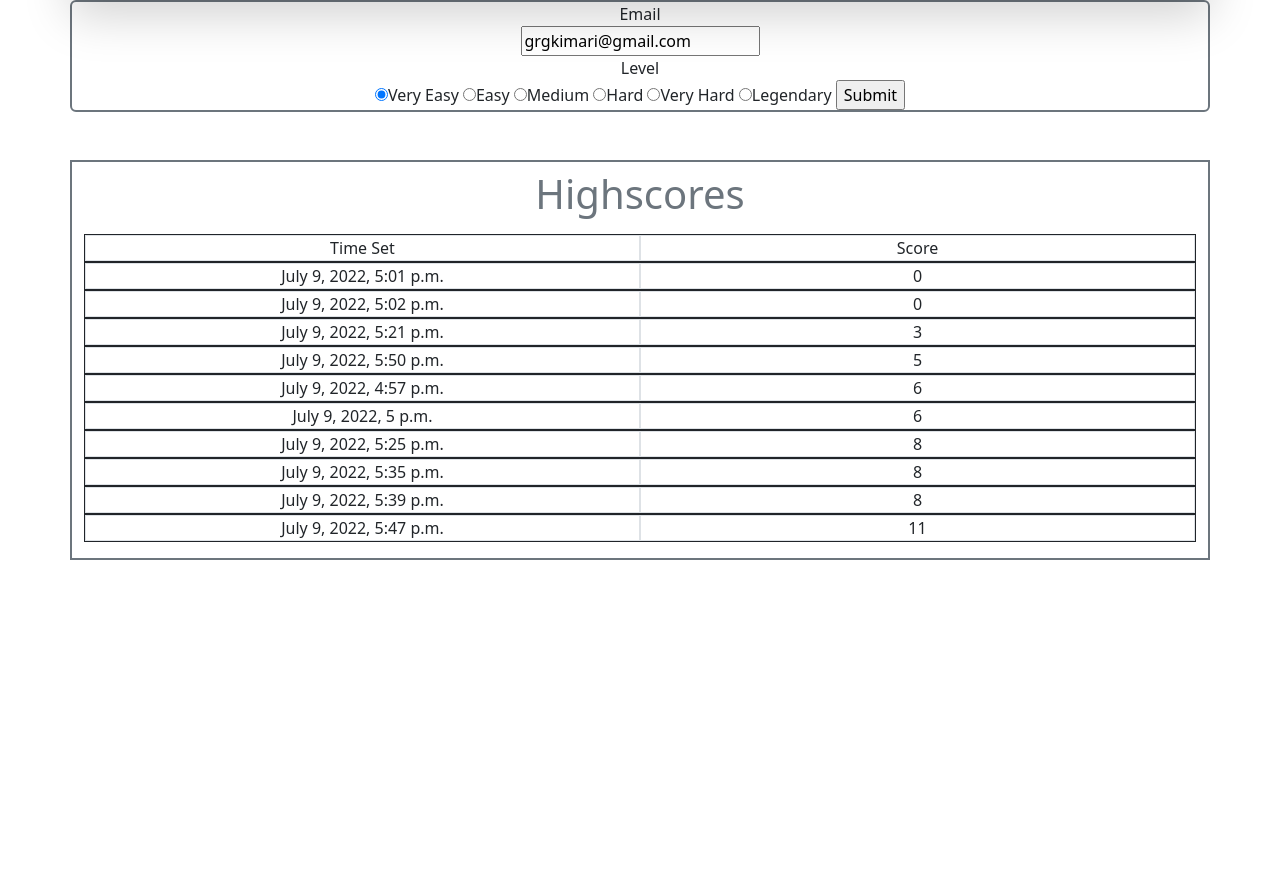
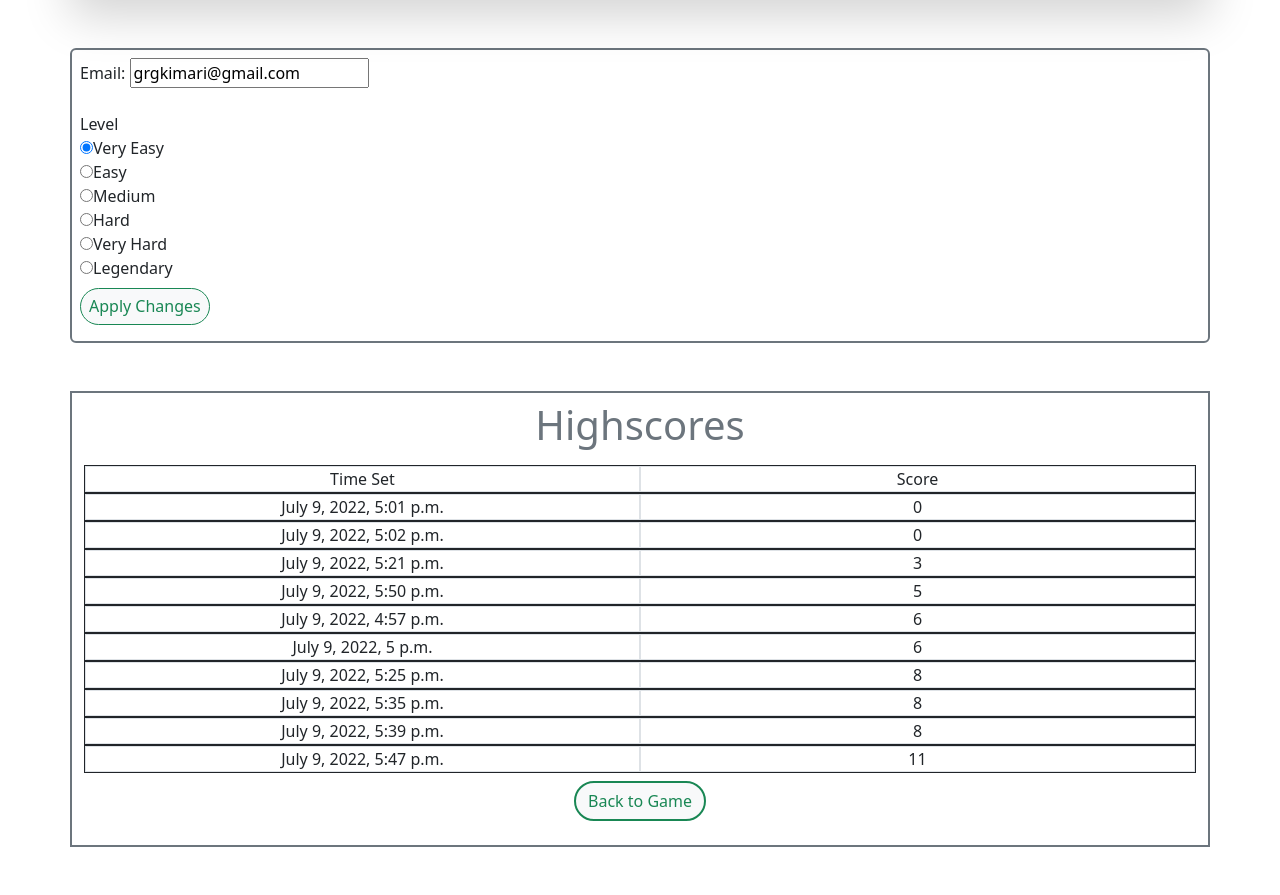
Before and after one commit to grgkimari/descramble, a Django app: page /edit-user in a window 1280 px wide. Shown: the part 102-997 px from the top of the page. Before the commit the page ends 662 px from the top, so only its background shows below. Run offline with Django 4.2, Linux system fonts and the light colour scheme; a user stored in the database is signed in; data comes from the database, SQL or seed files in the repository; both versions use the stored data as it was after the commit.

```diff
--- a/apps/accounts/Templates/accounts/edit_user.html
+++ b/apps/accounts/Templates/accounts/edit_user.html
@@ -1,19 +1,19 @@
 {% extends 'game/base.html' %}
 {% block title %} Edit User {% endblock %}
 {% block content %}
-<div class="container-lg border border-2 border-secondary rounded text-center">
+<div class="container-lg border border-2 border-secondary rounded text-begin my-5 p-2">
     <form action="", method="POST" name="edit_user">
         {% csrf_token %}
-        <label for="email"  >Email</label><br>
-        <input readonly="True" value="{{request.user.email}}" type="email"><br>
+        <label for="email"  >Email</label>:
+        <input readonly="True" value="{{request.user.email}}" type="email"><br><br>
         <label for="level">Level</label><br>
-        <input type="radio" name="level" value="Very Easy" {% if request.user.level == 'Very Easy' %} checked = "checked" {% endif %}>Very Easy</input>
-        <input type="radio" name="level" value="Easy" {% if request.user.level == 'Easy' %} checked = "checked" {% endif %} >Easy</input>
-        <input type="radio" name="level" value="Medium" {% if request.user.level == 'Medium' %} checked = "checked" {% endif %}>Medium</input>
-        <input type="radio" name="level" value="Hard" {% if request.user.level == 'Hard' %} checked = "checked" {% endif %}>Hard</input>
-        <input type="radio" name="level" value="Very Hard" {% if request.user.level == 'Very Hard' %} checked = "checked" {% endif %}>Very Hard</input>
-        <input type="radio" name="level" value="Legendary" {% if request.user.level == 'Legendary' %} checked = "checked" {% endif %}>Legendary</input>
-        <input type="submit" name="submit" value="Submit">
+        <input type="radio" name="level" value="Very Easy" {% if request.user.level == 'Very Easy' %} checked = "checked" {% endif %}>Very Easy</input><br>
+        <input type="radio" name="level" value="Easy" {% if request.user.level == 'Easy' %} checked = "checked" {% endif %} >Easy</input><br>
+        <input type="radio" name="level" value="Medium" {% if request.user.level == 'Medium' %} checked = "checked" {% endif %}>Medium</input><br>
+        <input type="radio" name="level" value="Hard" {% if request.user.level == 'Hard' %} checked = "checked" {% endif %}>Hard</input><br>
+        <input type="radio" name="level" value="Very Hard" {% if request.user.level == 'Very Hard' %} checked = "checked" {% endif %}>Very Hard</input><br>
+        <input type="radio" name="level" value="Legendary" {% if request.user.level == 'Legendary' %} checked = "checked" {% endif %}>Legendary</input><br>
+        <input type="submit" class="h6 btn-lg text-center text-success border border-1 border-success my-2 rounded-pill bg-light p-2" name="submit" value="Apply Changes">
     </form>
 </div>
 
@@ -31,6 +31,7 @@
                 <div class="col-6 border border-left-1 ">{{ highscore.score}}</div>
             </div>
             {% endfor %}
+            <a href="{% url 'homePage' %}" class="btn border border-success rounded-pill bg-light text-center text-success h2 my-2">Back to Game</a>
         </div>
     </div>
 
--- a/apps/game/Templates/game/homepage.html
+++ b/apps/game/Templates/game/homepage.html
@@ -9,9 +9,9 @@ Guest
 {% endblock %}
 {% block content %}
 <section>
-    <div class=" container-lg container-1 align-center text-center  my-5 rounded text-dark text-lg fw-bolder">
-        <h2>Lives  : {{lives}}</h2>
-        <h2>Score :{% if request.user.is_authenticated %} {{request.user.currentScore}} {% else %} {{ score }} {% endif %}</h2>
+    <div class=" container-lg container-1 align-center text-center row  my-5 rounded text-dark text-lg fw-bolder">
+        <h2 class="container col-4">Lives  : {{lives}}</h2>
+        <h2 class="container col-4">Score :{% if request.user.is_authenticated %} {{request.user.currentScore}} {% else %} {{ score }} {% endif %}</h2>
     </div>
 </section>
 <section>
```
Also changed, not shown: apps/game/Templates/game/game_over.html (+8 -0 lines), apps/game/views.py (+7 -4 lines), db.sqlite3.
